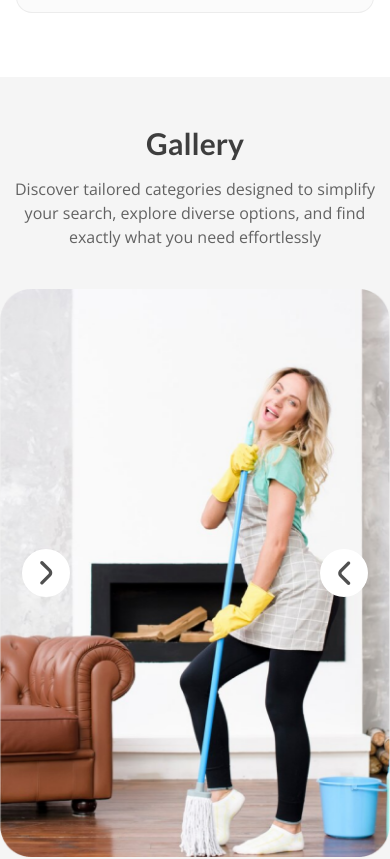
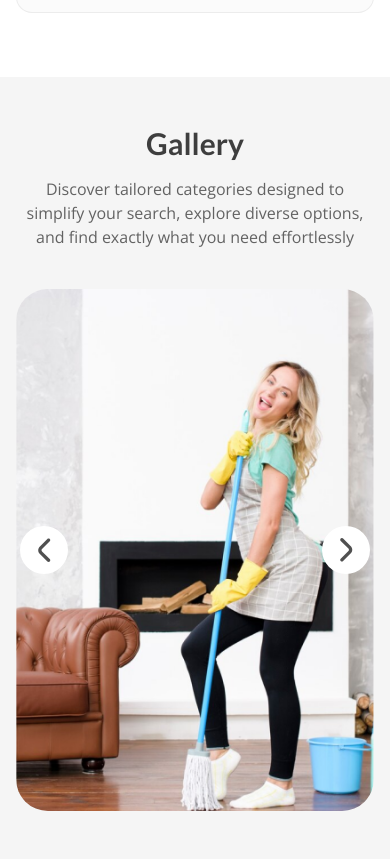
Before and after one commit to Biplob17h/AdhunikBD_NEXT, a Next.js app: page / in a window 390 px wide. Shown: the part 4756-5615 px from the top of the page. Built offline with nearby package versions, Linux system fonts and the light colour scheme.

Commit message:
refactor GallerySlider component; enhance layout and button positioning for improved responsiveness

```diff
--- a/src/components/screens/home/gallery.jsx
+++ b/src/components/screens/home/gallery.jsx
@@ -34,7 +34,7 @@ const GallerySlider = () => {
 
   return (
     <section className="bg-secondary py-12 xl:py-[60px]">
-      <div className="heading mx-auto max-w-[855px] space-y-4 text-center">
+      <div className="heading mx-auto max-w-[855px] space-y-4 px-4 text-center md:px-0">
         <h2 className="text-3xl font-bold text-black/75 md:text-5xl">
           Gallery
         </h2>
@@ -46,11 +46,11 @@ const GallerySlider = () => {
       </div>
 
       {/* Swiper Slider */}
-      <div className="relative mt-10">
+      <div className="relative mt-10 px-4 md:px-0">
         <div>
           {/* Custom Prev Button */}
           <button
-            className={`custom-prev absolute left-80 top-[50%] z-10 inline-flex h-12 w-12 -translate-y-1/2 transform items-center justify-center rounded-full ${
+            className={`custom-prev absolute left-5 top-[50%] z-10 inline-flex h-12 w-12 -translate-y-1/2 transform items-center justify-center rounded-full md:left-20 xl:left-40 2xl:left-80 ${
               isBeginning
                 ? "cursor-not-allowed bg-gray-300 text-gray-500"
                 : "bg-white text-black hover:bg-gray-50"
@@ -62,7 +62,7 @@ const GallerySlider = () => {
 
           {/* Custom Next Button */}
           <button
-            className={`custom-next absolute right-80 top-[50%] z-10 inline-flex h-12 w-12 -translate-y-1/2 transform items-center justify-center rounded-full ${
+            className={`custom-next absolute right-5 top-[50%] z-10 inline-flex h-12 w-12 -translate-y-1/2 transform items-center justify-center rounded-full md:right-20 xl:right-40 2xl:right-80 ${
               isEnd
                 ? "cursor-not-allowed bg-gray-300 text-gray-500"
                 : "bg-white text-black hover:bg-gray-50"
@@ -82,8 +82,8 @@ const GallerySlider = () => {
           coverflowEffect={{
             rotate: 0,
             stretch: -25,
-            depth: 100,
-            modifier: 2,
+            depth: 90,
+            modifier: 2.5,
             slideShadows: true,
           }}
           navigation={{
@@ -112,7 +112,7 @@ const GallerySlider = () => {
               <div>
                 <img
                   src={slide}
-                  className="w-full object-cover"
+                  className="w-full rounded-[32px] object-cover"
                   alt={`Slide ${index + 1}`}
                 />
               </div>
```
